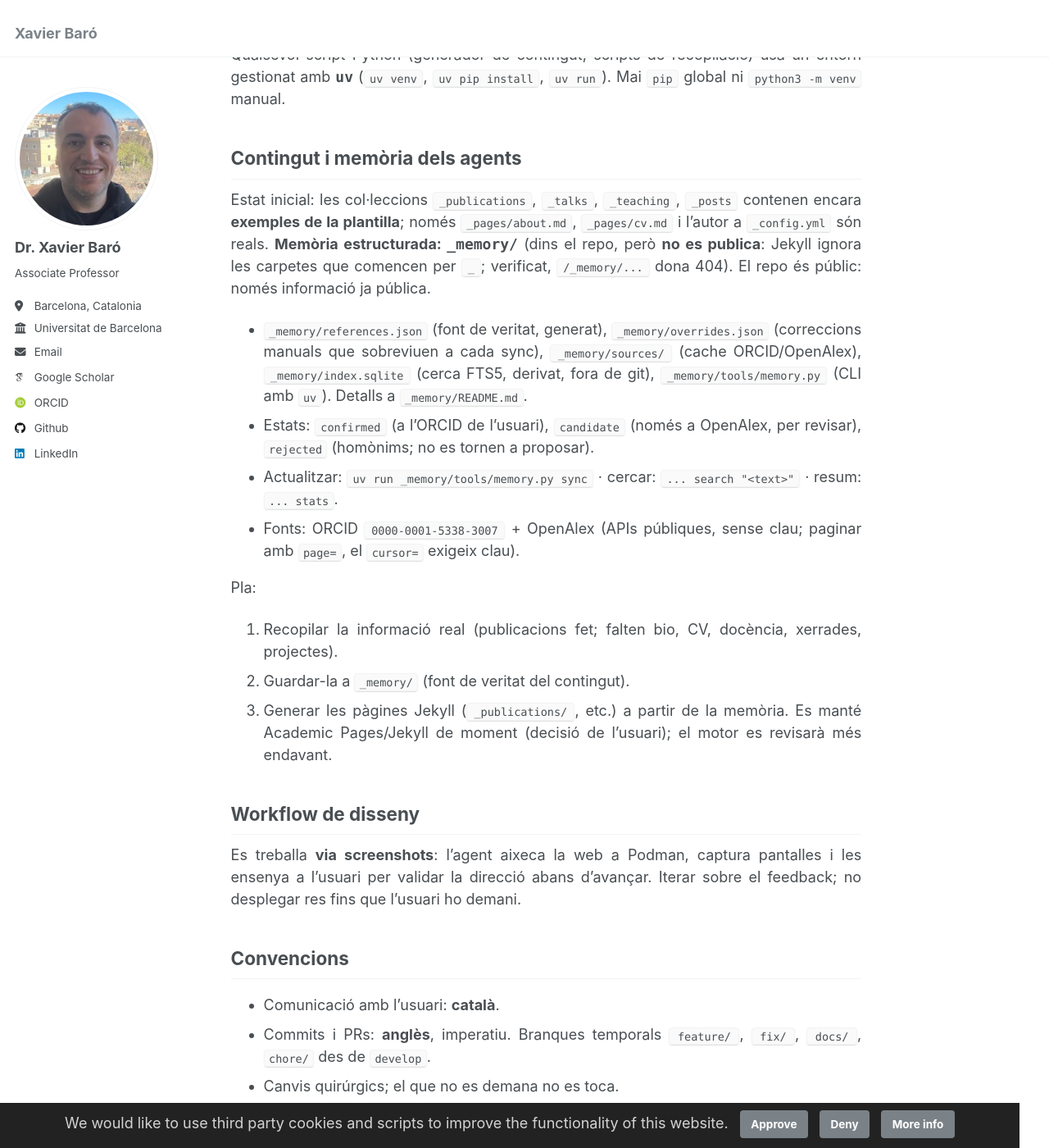
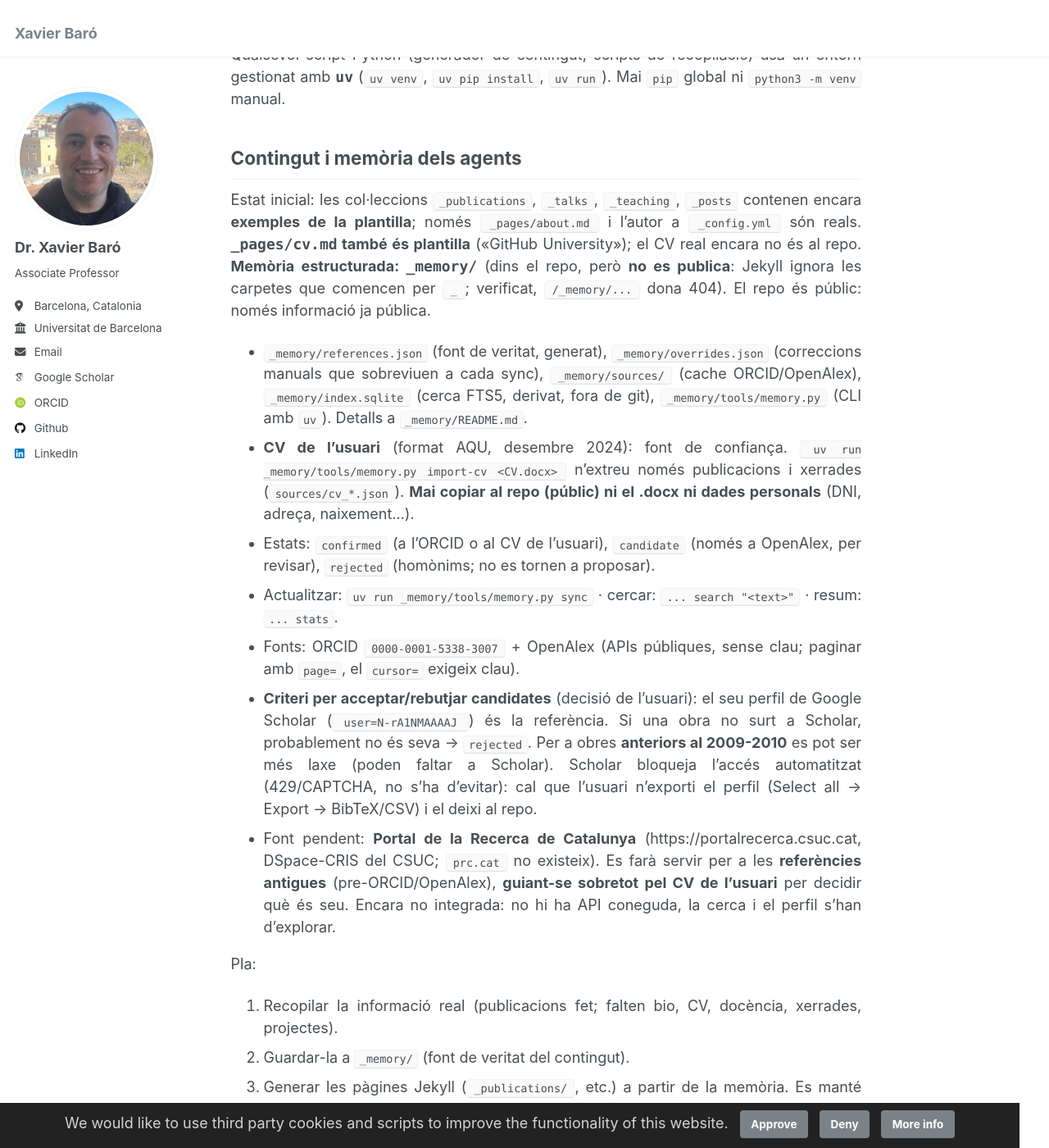
Before and after one commit to xbaro/xbaro.github.io, a Jekyll site: the page built from AGENTS.md, in a window 1280 px wide and 1400 px high, scrolled down 1724 px. Shown: the whole window at 82% size. Built offline with Jekyll 4.4.1, drawn with Linux system fonts in a browser that asks for light colours; some web fonts are replaced; our own code applies the rules of GitHub Pages for plain Markdown files.

```diff
--- a/AGENTS.md
+++ b/AGENTS.md
@@ -37,12 +37,15 @@ Hi ha altres contenidors d'altres projectes en marxa a la mateixa màquina: no t
 Qualsevol script Python (generador de contingut, scripts de recopilació) usa un entorn gestionat amb **`uv`** (`uv venv`, `uv pip install`, `uv run`). Mai `pip` global ni `python3 -m venv` manual.
 
 ## Contingut i memòria dels agents
-Estat inicial: les col·leccions `_publications`, `_talks`, `_teaching`, `_posts` contenen encara **exemples de la plantilla**; només `_pages/about.md`, `_pages/cv.md` i l'autor a `_config.yml` són reals.
+Estat inicial: les col·leccions `_publications`, `_talks`, `_teaching`, `_posts` contenen encara **exemples de la plantilla**; només `_pages/about.md` i l'autor a `_config.yml` són reals. **`_pages/cv.md` també és plantilla** («GitHub University»); el CV real encara no és al repo.
 **Memòria estructurada: `_memory/`** (dins el repo, però **no es publica**: Jekyll ignora les carpetes que comencen per `_`; verificat, `/_memory/...` dona 404). El repo és públic: només informació ja pública.
 - `_memory/references.json` (font de veritat, generat), `_memory/overrides.json` (correccions manuals que sobreviuen a cada sync), `_memory/sources/` (cache ORCID/OpenAlex), `_memory/index.sqlite` (cerca FTS5, derivat, fora de git), `_memory/tools/memory.py` (CLI amb `uv`). Detalls a `_memory/README.md`.
-- Estats: `confirmed` (a l'ORCID de l'usuari), `candidate` (només a OpenAlex, per revisar), `rejected` (homònims; no es tornen a proposar).
+- **CV de l'usuari** (format AQU, desembre 2024): font de confiança. `uv run _memory/tools/memory.py import-cv <CV.docx>` n'extreu només publicacions i xerrades (`sources/cv_*.json`). **Mai copiar al repo (públic) ni el .docx ni dades personals** (DNI, adreça, naixement...).
+- Estats: `confirmed` (a l'ORCID o al CV de l'usuari), `candidate` (només a OpenAlex, per revisar), `rejected` (homònims; no es tornen a proposar).
 - Actualitzar: `uv run _memory/tools/memory.py sync` · cercar: `... search "<text>"` · resum: `... stats`.
 - Fonts: ORCID `0000-0001-5338-3007` + OpenAlex (APIs públiques, sense clau; paginar amb `page=`, el `cursor=` exigeix clau).
+- **Criteri per acceptar/rebutjar candidates** (decisió de l'usuari): el seu perfil de Google Scholar (`user=N-rA1NMAAAAJ`) és la referència. Si una obra no surt a Scholar, probablement no és seva → `rejected`. Per a obres **anteriors al 2009-2010** es pot ser més laxe (poden faltar a Scholar). Scholar bloqueja l'accés automatitzat (429/CAPTCHA, no s'ha d'evitar): cal que l'usuari n'exporti el perfil (Select all → Export → BibTeX/CSV) i el deixi al repo.
+- Font pendent: **Portal de la Recerca de Catalunya** (https://portalrecerca.csuc.cat, DSpace-CRIS del CSUC; `prc.cat` no existeix). Es farà servir per a les **referències antigues** (pre-ORCID/OpenAlex), **guiant-se sobretot pel CV de l'usuari** per decidir què és seu. Encara no integrada: no hi ha API coneguda, la cerca i el perfil s'han d'explorar.
 
 Pla:
 1. Recopilar la informació real (publicacions fet; falten bio, CV, docència, xerrades, projectes).
```
